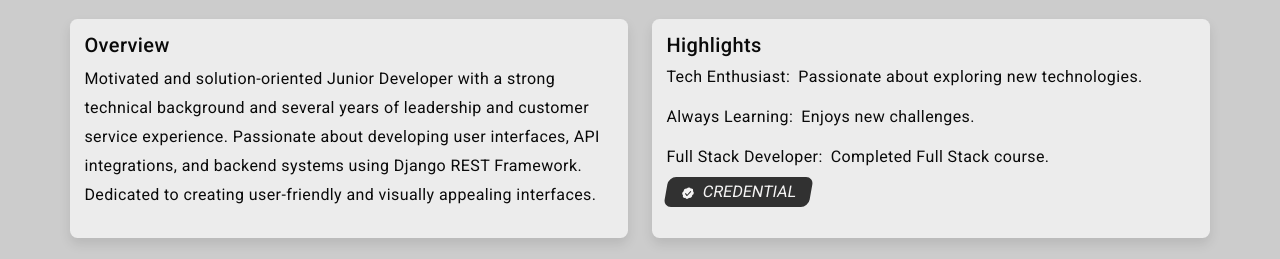
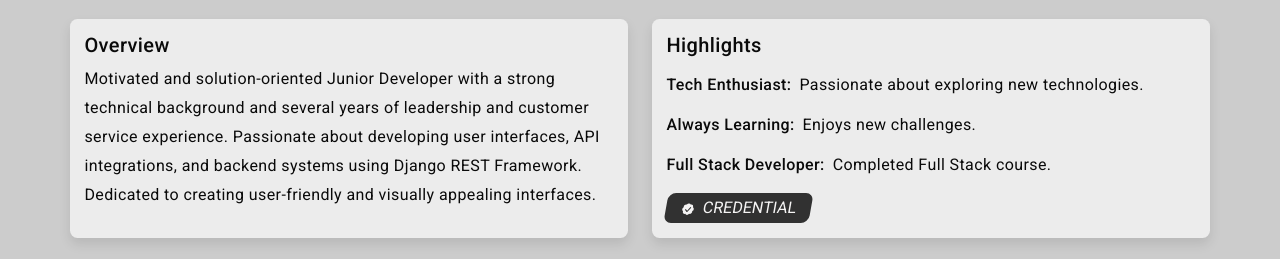
Before and after one commit to j0hanz/j0hanz-portfolio, a React (Vite) app: page / in a window 1280 px wide. Shown: the part 541-800 px from the top of the page. Built offline with nearby package versions, Linux system fonts and the light colour scheme; no server answers.

Commit message:
Refactor styles and structure

```diff
--- a/src/sections/AboutMe.tsx
+++ b/src/sections/AboutMe.tsx
@@ -28,12 +28,13 @@ const AboutMeList: React.FC<{
   onShowModal: () => void;
 }> = ({ items, onShowModal }) => (
   <Card title="Highlights">
-    <ul className="list-unstyled">
+    <ul className="list-unstyled mb-0">
       {items.map((item, index) => (
-        <li key={index} className="mb-3">
-          {item.title}:<span className="ms-2">{item.description}</span>
+        <li key={index} className={styles.listItem}>
+          <span className={styles.listTitle}>{item.title}:</span>
+          {item.description}
           {item.hasCredential && (
-            <div className="mt-2">
+            <div className="pt-3">
               <Button
                 onClick={onShowModal}
                 className={styles.credentialButton}
--- a/src/sections/styles/AboutMe.module.css
+++ b/src/sections/styles/AboutMe.module.css
@@ -21,3 +21,14 @@
 .buttonText {
   color: var(--text-light);
 }
+
+.listItem {
+  color: var(--text-color);
+  margin-top: 1rem;
+}
+
+.listTitle {
+  font-weight: 500;
+  margin-right: 0.5rem;
+  color: var(--text-color);
+}
```
